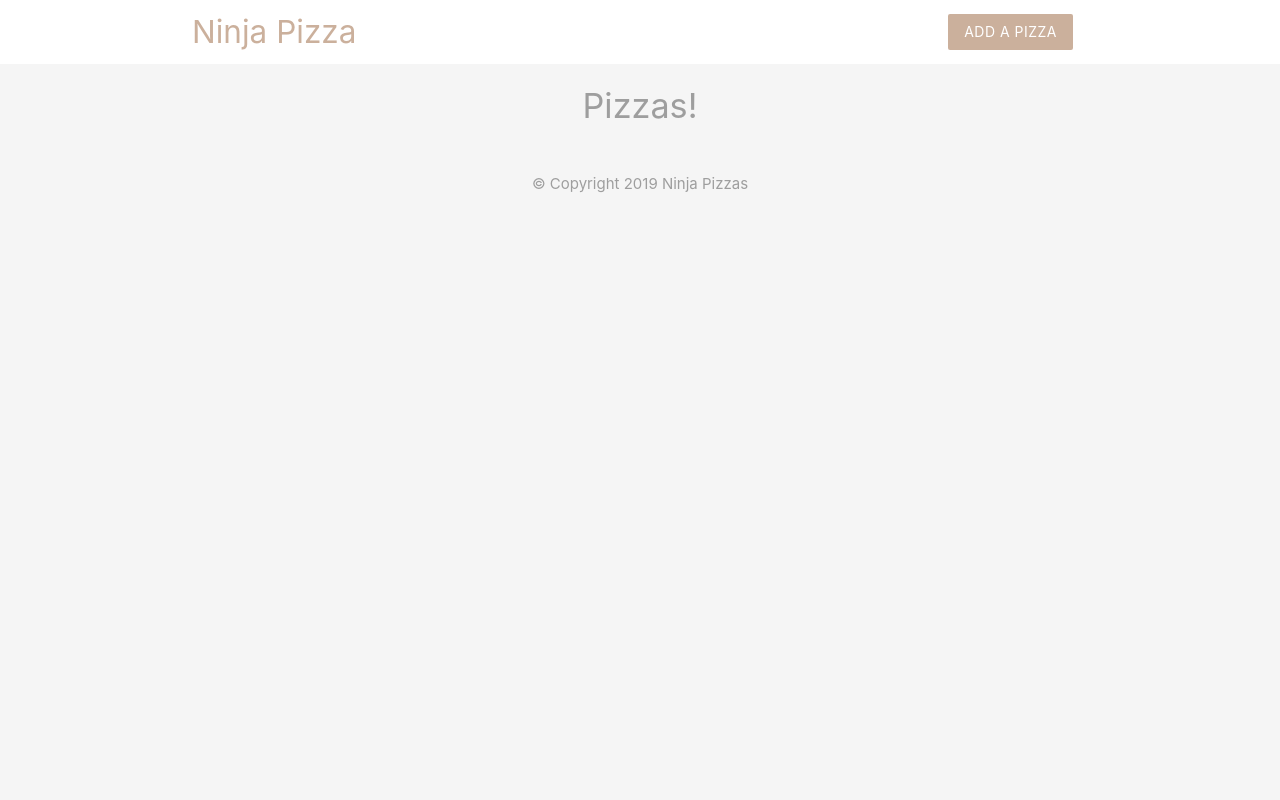
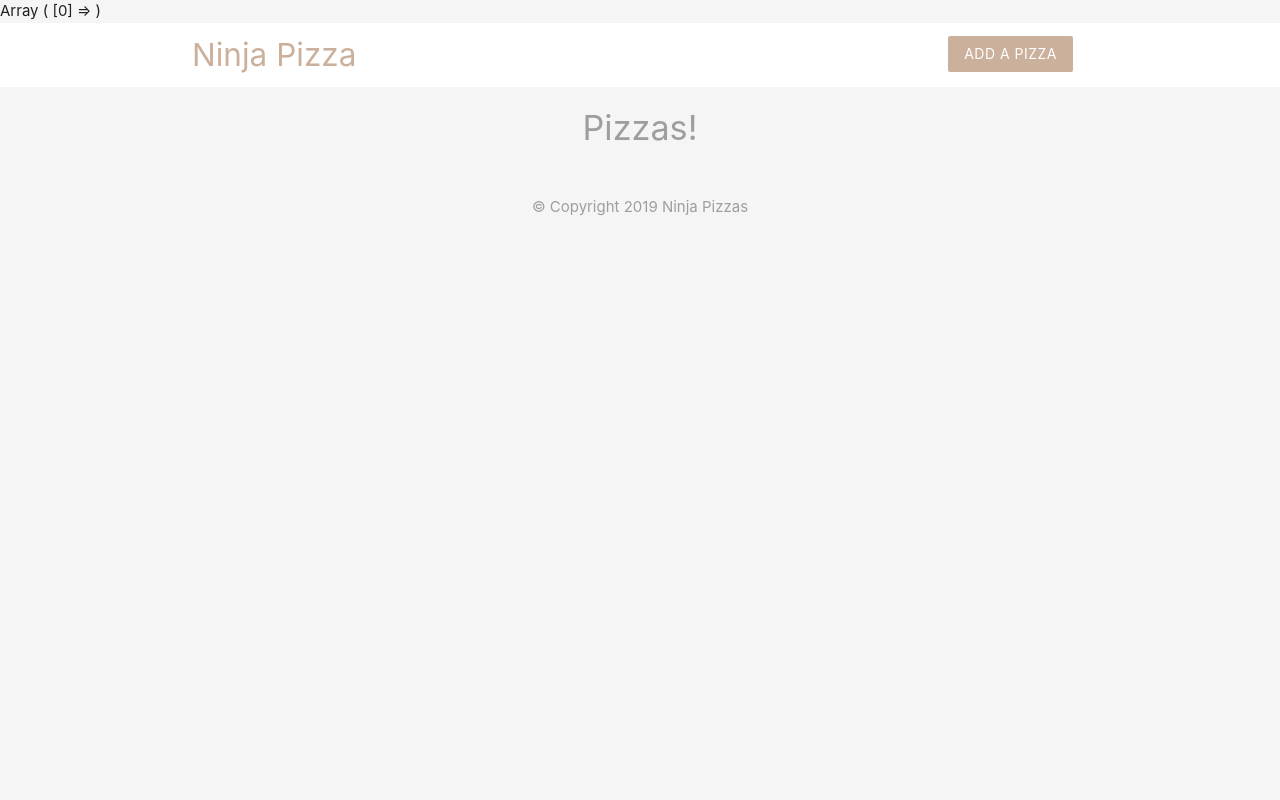
Before and after one commit to dominicho97/php-msql, a PHP site: page / in a window 1280 px wide. Run offline with PHP 8.4, Linux system fonts and the light colour scheme; data that the repository does not hold is empty.

Commit message:
added explode function (31)

```diff
--- a/index.php
+++ b/index.php
@@ -28,7 +28,7 @@ mysqli_close($conn);
 //----------optional/good practice
 
 
-
+print_r(explode(',', $pizzas[0]['ingredients']));
 
 ?>
 
```
